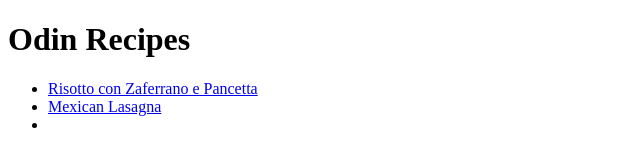
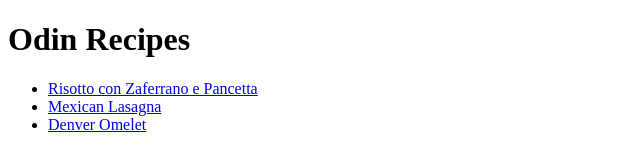
Before and after one commit to vmiwa/odin-recipes, a plain HTML site: page index.html in a window 1280 px wide. Shown: the whole page, without its empty margins (0-640 px from the left). Drawn offline with Linux system fonts and the light colour scheme.

Commit message:
Fix index.html link typo

```diff
--- a/index.html
+++ b/index.html
@@ -11,7 +11,7 @@
         <ul>
             <li><a href="recipes/risotto.html">Risotto con Zaferrano e Pancetta</a></li>
             <li><a href="recipes/lasagna.html">Mexican Lasagna</a></li>
-            <li><a href="recipes/omelet.html"Denver Omelet</a></li>
+            <li><a href="recipes/omelet.html">Denver Omelet</a></li>
         </ul>
 
 
```
